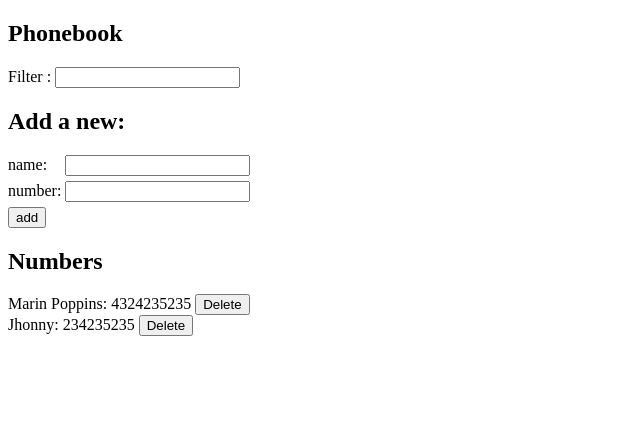
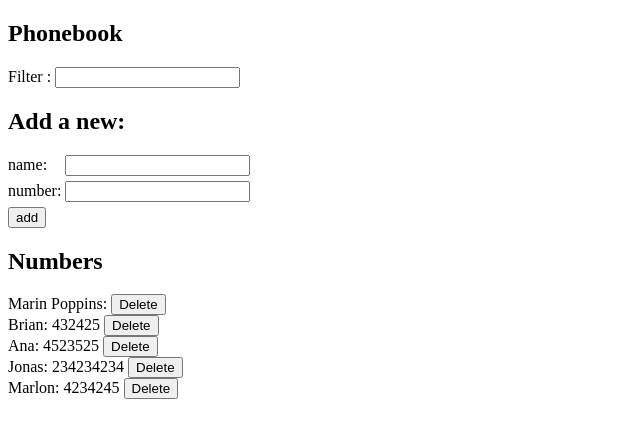
Before and after one commit to BrunoLadiv/FullStackOpen-Helsinki-University, a React (Create React App) app in the folder part2/phonebook/: page / in a window 1280 px wide. Shown: the top 438 px of the page, without its empty margins (0-640 px from the left). Built offline with nearby package versions, Linux system fonts and the light colour scheme; data requests are answered from the project's data file.

Commit message:
exerc 2.15 step 10

```diff
--- a/part2/phonebook/db.json
+++ b/part2/phonebook/db.json
@@ -2,13 +2,28 @@
   "persons": [
     {
       "name": "Marin Poppins",
-      "number": "4324235235",
+      "number": "",
       "id": 1
     },
     {
-      "name": "Jhonny",
-      "number": "234235235",
-      "id": 2
+      "name": "Brian",
+      "number": "432425",
+      "id": 5
+    },
+    {
+      "name": "Ana",
+      "number": "4523525",
+      "id": 6
+    },
+    {
+      "name": "Jonas",
+      "number": "234234234",
+      "id": 7
+    },
+    {
+      "name": "Marlon",
+      "number": "4234245",
+      "id": 8
     }
   ]
 }
--- a/part2/phonebook/src/App.js
+++ b/part2/phonebook/src/App.js
@@ -15,31 +15,50 @@ const App = () => {
     const personsData = personsServices.getAll()
     personsData.then((persons) => setPersons(persons))
   }, [])
-
+  const clearInput = () => {
+    setNewName('')
+    setNewNumber('')
+  }
   const handleFormSubmit = (event) => {
     event.preventDefault()
+    const personTofind = persons.find(
+      (person) => person.name.toLowerCase() === newName.toLowerCase()
+    )
+    // console.log(personTofind);
     const newPerson = {
       name: newName,
       number: newNumber,
     }
 
-    if (
-      persons.find(
-        (person) => person.name.toLowerCase() === newName.toLowerCase()
+    if (personTofind) {
+      const confirm = window.confirm(
+        `${newName} is already added to phonebook, want to update the number?`
       )
-    ) {
-      alert(`${newName} is already added to phonebook`)
-      setNewName('')
-      setNewNumber('')
-      return
+      if (confirm) {
+        personsServices
+          .update(personTofind.id, {
+            name: personTofind.name,
+            number: newNumber,
+          })
+          .then((response) => {
+            setPersons(
+              persons.map((person) =>
+                person.id !== personTofind.id ? person : response.data
+              )
+            )
+            clearInput()
+          })
+          .catch((err) => console.log(err))
+        clearInput()
+      }
     }
-    personsServices
-      .create(newPerson)
-      .then((newPerson) => setPersons([...persons, { ...newPerson }]))
-      .catch((err) => console.log(err))
-
-    setNewName('')
-    setNewNumber('')
+    if (!personTofind) {
+      personsServices
+        .create(newPerson)
+        .then((newPerson) => setPersons([...persons, { ...newPerson }]))
+        .catch((err) => console.log(err))
+      clearInput()
+    }
   }
   const handleNewNameChange = (event) => {
     // console.log(event)
@@ -58,8 +77,10 @@ const App = () => {
     const confirm = window.confirm(`Delete ${personToDelete.name} ?`)
     if (confirm) {
       const newArr = persons.filter((person) => person.id !== personID)
-      personsServices.del(personID).then( () => setPersons(newArr)).catch(err => console.log(err))
-
+      personsServices
+        .del(personID)
+        .then(() => setPersons(newArr))
+        .catch((err) => console.log(err))
     }
     return
   }
--- a/part2/phonebook/src/services/personsServices.js
+++ b/part2/phonebook/src/services/personsServices.js
@@ -14,9 +14,13 @@ const del = id => {
   const request = axios.delete(`${baseUrl}/${id}`)
   return request
 }
+const update = (id, newObject) => {
+  return axios.put(`${baseUrl}/${id}`, newObject)
+}
 
 export default {
   getAll,
   create,
-  del
+  del,
+  update
 }
```
